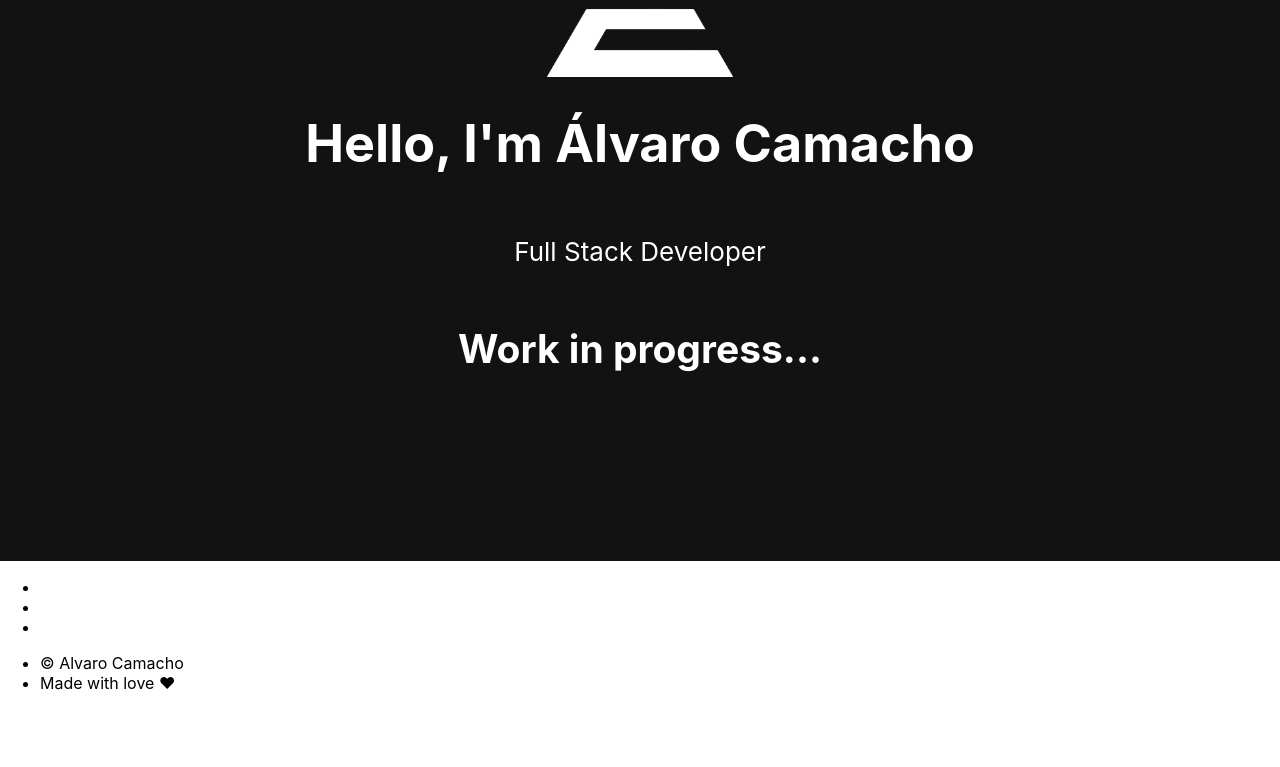
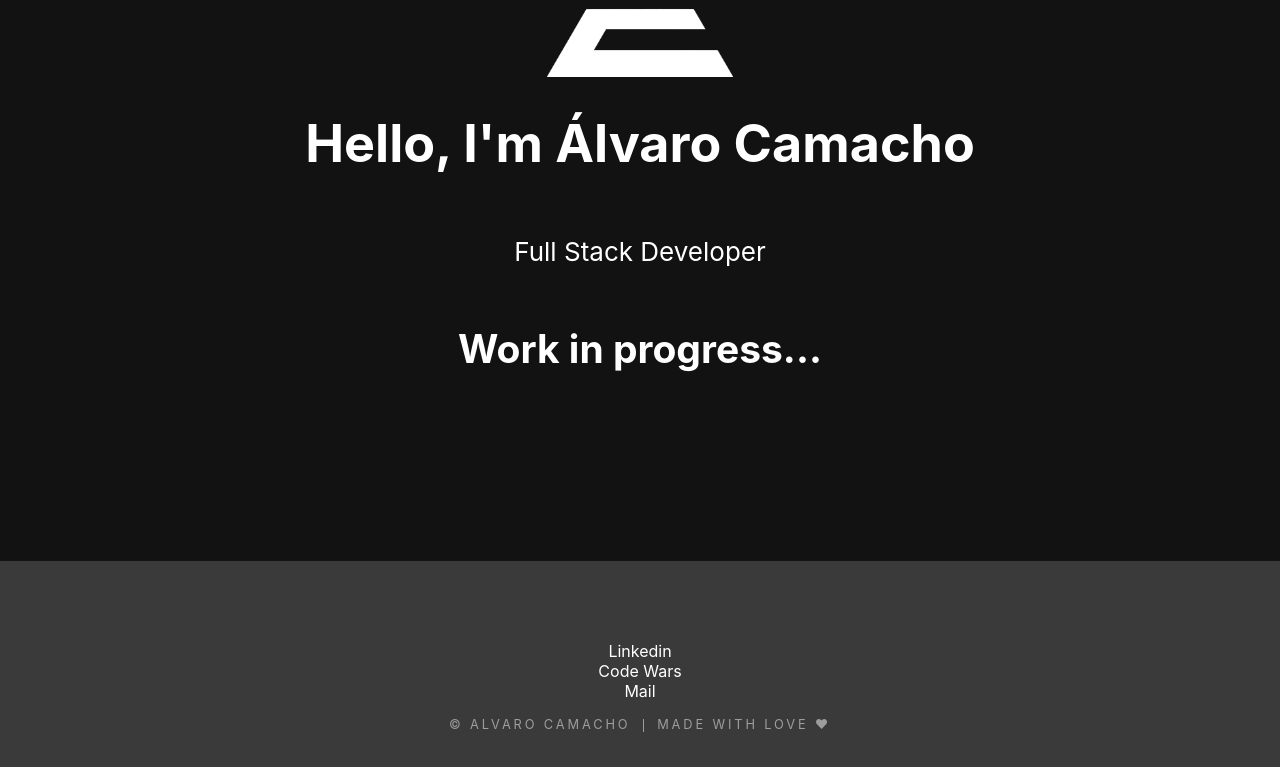
Before and after one commit to Mauricio-xxi/portfolio, a React app in the folder portfolio/: page / in a window 1280 px wide. Shown: the part 315-1082 px from the top of the page. Before the commit the page ends 1024 px from the top, so only its background shows below. Built offline with nearby package versions, Linux system fonts and the light colour scheme; what styletron-engine-atomic, styletron-react would draw is missing.

Commit message:
add footer styles

```diff
--- a/portfolio/src/App.scss
+++ b/portfolio/src/App.scss
@@ -50,3 +50,33 @@ a:active {
 .App-link {
     color: #61dafb;
 }
+.footer {
+    padding: 4em 3em 2em;
+    text-align: center;
+    background-color: #3a3a3a;
+}
+.icons {
+    cursor: default;
+    list-style: none;
+    padding-left: 0;
+}
+.copyright {
+    color: #ffffff80;
+    font-size: 0.8em;
+    letter-spacing: 0.225em;
+    list-style: none;
+    padding: 0;
+    text-transform: uppercase;
+}
+.copyright li:first-child {
+    border-left: 0;
+    margin-left: 0;
+    padding-left: 0;
+}
+.copyright li {
+    border-left: 1px solid #ffffff80;
+    display: inline-block;
+    line-height: 1em;
+    margin-left: 1em;
+    padding-left: 1em;
+}
```
